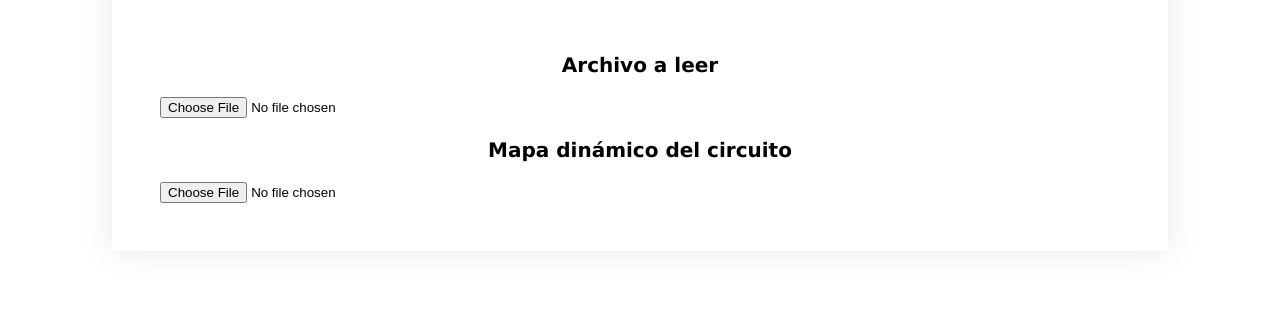
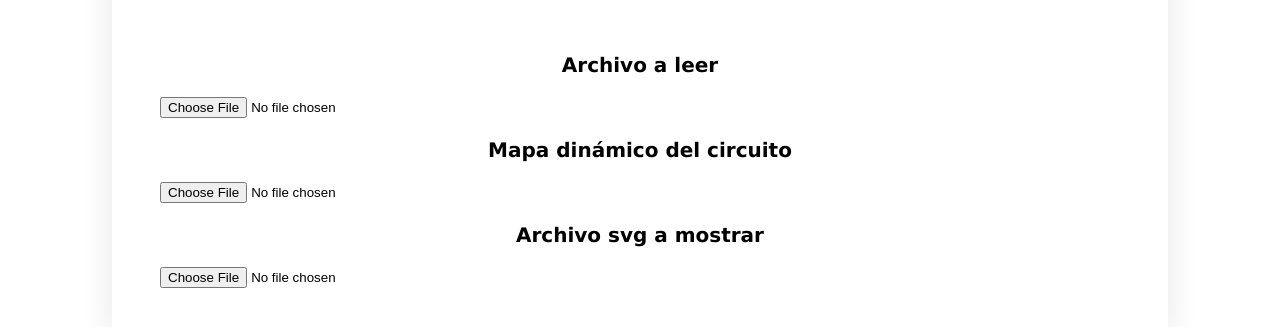
Before and after one commit to marcosarguellesrivera/F1Desktop, a plain HTML site: page circuito.html in a window 1280 px wide. Shown: the part 427-754 px from the top of the page. Drawn offline with Linux system fonts and the light colour scheme; some packages are replaced by stand-ins of ours.

```diff
--- a/circuito.html
+++ b/circuito.html
@@ -37,6 +37,8 @@
         <input type="file" onchange="circuito.leerArchivoTexto(this.files)"/>
         <h3>Mapa dinámico del circuito</h3>
         <input type="file" onchange="circuito.crearMapaDinamico(this.files)"/>
+        <h3>Archivo svg a mostrar</h3>
+        <input type="file" onchange="circuito.mostrarSvg(this.files)"/>
     </main>
     <script>
         const circuito = new Circuito();
--- a/js/circuito.js
+++ b/js/circuito.js
@@ -85,4 +85,25 @@
             }
         }
     }
+
+    mostrarSvg(archivos) {
+        if (this.supports) {
+            var archivo = archivos[0];
+            if (archivo && archivo.name.endsWith(".svg")) {
+                const lector = new FileReader();
+                lector.onload = (e) => {
+                    const main = document.querySelector("main");
+                    const section = document.createElement("section");
+                    const img = document.createElement("img");
+                    img.src = e.target.result;
+                    img.alt = "Vista previa del archivo SVG";
+                    img.style.maxWidth = "100%";
+                    img.style.height = "auto";
+                    section.appendChild(img);
+                    main.appendChild(section);
+                };
+                lector.readAsDataURL(archivo);
+            }
+        }
+    }
 }
```
Also changed, not shown: 1 other file.
